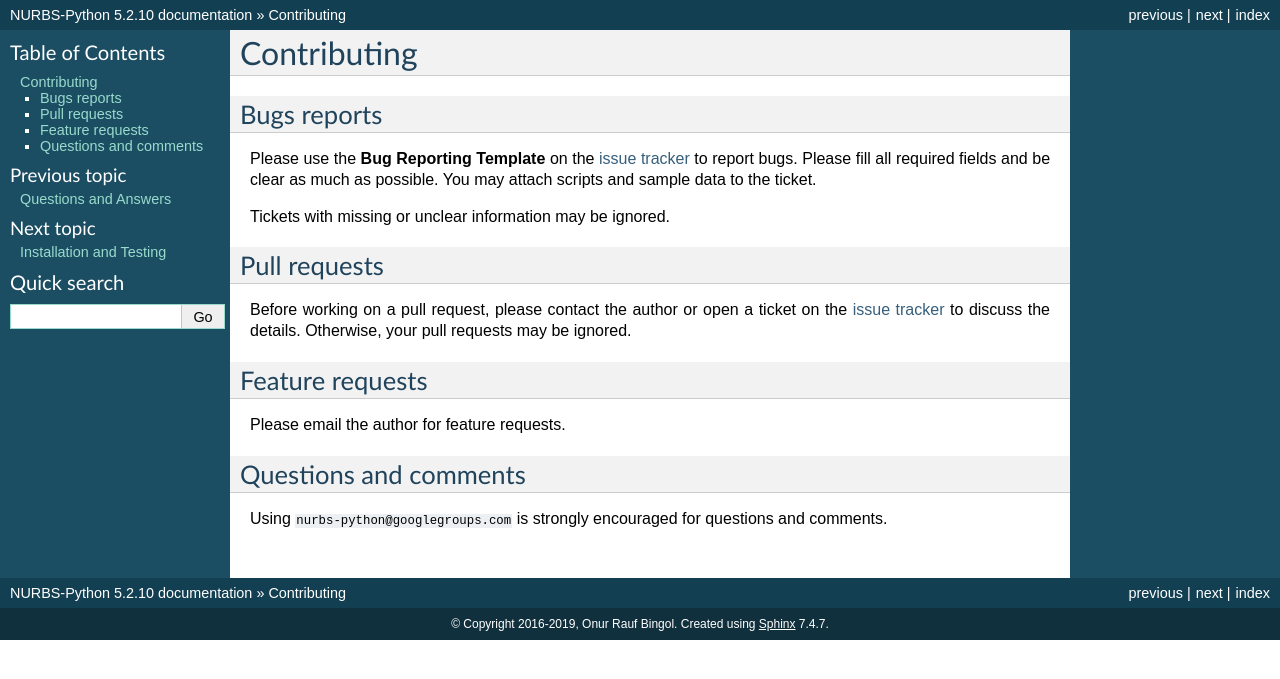
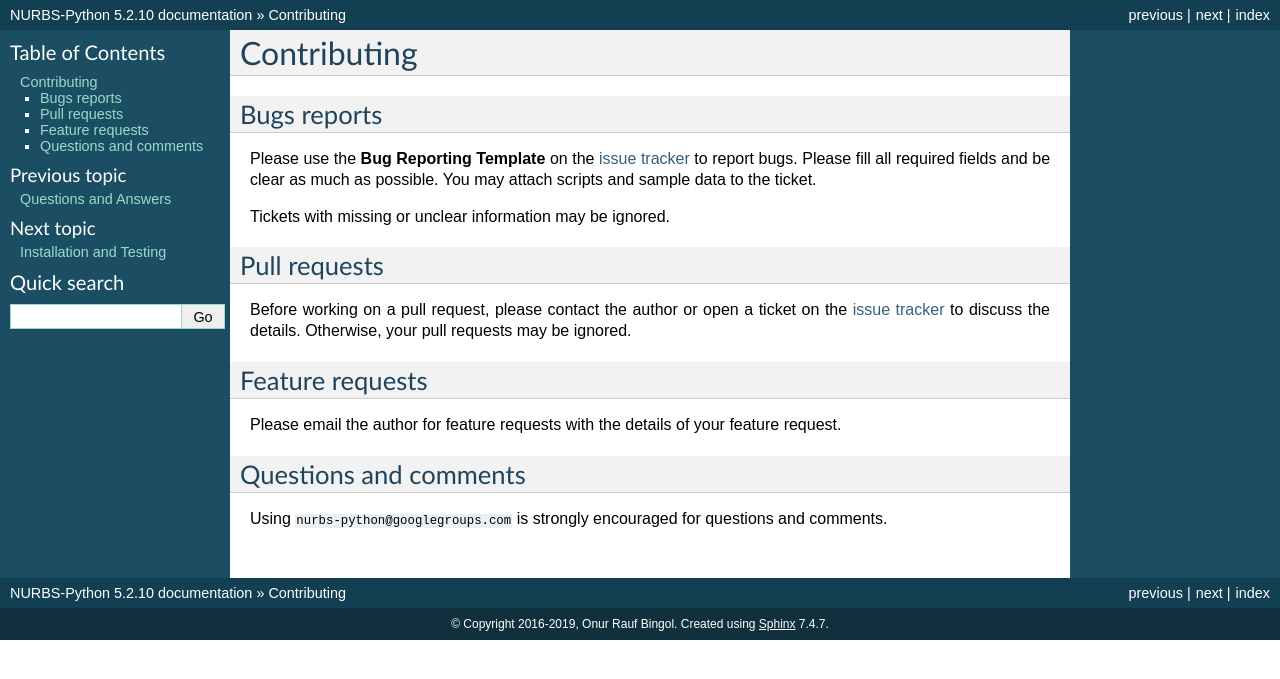
Before and after one commit to orbingol/NURBS-Python, a Sphinx documentation site: the page built from docs/contributing.rst, in a window 1280 px wide. Shown: the top 679 px of the page. Built offline with Sphinx 7.4.7, drawn with Linux system fonts in a browser that asks for light colours; formulas are drawn with MathJax 3.

Commit message:
Update feature requests instructions

```diff
--- a/docs/contributing.rst
+++ b/docs/contributing.rst
@@ -18,7 +18,7 @@ Before working on a pull request, please contact the author or open a ticket on
 Feature requests
 ----------------
 
-Please email the author for feature requests.
+Please email the author for feature requests with the details of your feature request.
 
 Questions and comments
 ----------------------
```
